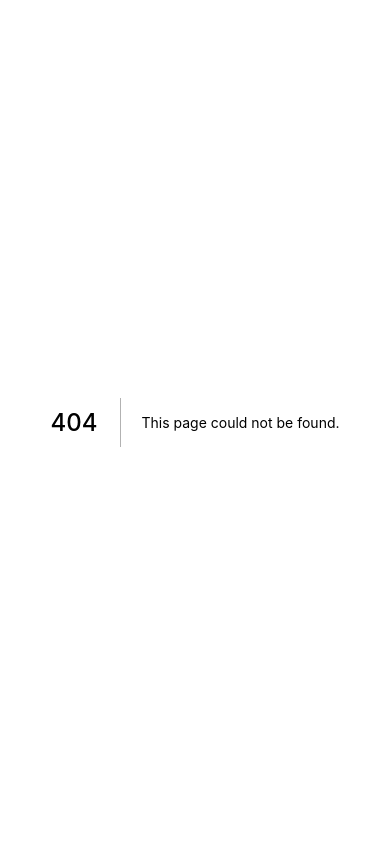
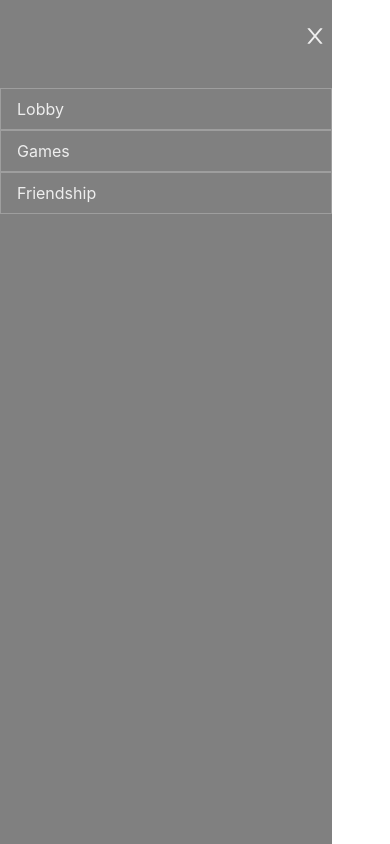
Before and after one commit to mohamedeliwa/chat-app, a Next.js app: page /rooms in a window 390 px wide. Before the commit this address had no page. Built offline with nearby package versions, Linux system fonts and the light colour scheme.

Commit message:
responsive navbar created

```diff
--- /dev/null
+++ b/components/Navbar.tsx
@@ -0,0 +1,50 @@
+import { useState } from "react";
+import Link from "next/link";
+import { Nav } from "react-bootstrap";
+import { GiHamburgerMenu } from "react-icons/gi";
+import { AiOutlineClose } from "react-icons/ai";
+import styles from "../styles/Navbar.module.scss";
+
+const Navbar = () => {
+  const [state, setState] = useState("open");
+
+  const handleState = (e) => {
+    e.preventDefault();
+    setState(state === "open" ? "collapse" : "open");
+  };
+
+  return (
+    <div
+      className={
+        state === "open"
+          ? styles.navbarContainer_opened
+          : styles.navbarContainer_collapsed
+      }
+    >
+      {state === "collapse" ? (
+        <GiHamburgerMenu className={styles.burgerbtn} onClick={handleState} />
+      ) : (
+        <AiOutlineClose className={styles.burgerbtn} onClick={handleState} />
+      )}
+      <Nav defaultActiveKey="/home" className={`flex-column ${styles.nav}`}>
+        <Link href="/">
+          <Nav.Link className={styles.navLink} href="/">
+            Lobby
+          </Nav.Link>
+        </Link>
+        <Link href="/">
+          <Nav.Link className={styles.navLink} href="/">
+            Games
+          </Nav.Link>
+        </Link>
+        <Link href="/">
+          <Nav.Link className={styles.navLink} href="/">
+            Friendship
+          </Nav.Link>
+        </Link>
+      </Nav>
+    </div>
+  );
+};
+
+export default Navbar;
--- a/package.json
+++ b/package.json
@@ -13,6 +13,7 @@
     "react": "16.13.1",
     "react-bootstrap": "^1.3.0",
     "react-dom": "16.13.1",
+    "react-icons": "^3.11.0",
     "sass": "^1.27.0"
   },
   "devDependencies": {
--- /dev/null
+++ b/pages/rooms.tsx
@@ -0,0 +1,12 @@
+import  Navbar  from "../components/Navbar"
+
+const Rooms = () => {
+  return (
+    <div style={{position: 'relative'}}>
+      <h1> Hello Roooms</h1>
+      <Navbar />
+    </div>
+  );
+};
+
+export default Rooms;
--- /dev/null
+++ b/styles/Navbar.module.scss
@@ -0,0 +1,44 @@
+.navbarContainer_collapsed {
+  background-color: grey;
+  position: absolute;
+  top: 0;
+  left: 0;
+  width: 2rem;
+  height: 100vh;
+  padding-top: 1.5rem;
+  .burgerbtn {
+    color: #eee;
+    font-size: 1.5rem;
+    cursor: pointer;
+    position: absolute;
+    right: 5px;
+  }
+  .nav {
+    display: none;
+  }
+}
+
+.navbarContainer_opened {
+  background-color: grey;
+  position: absolute;
+  top: 0;
+  left: 0;
+  width: 85vw;
+  height: 100vh;
+  padding-top: 1.5rem;
+  .burgerbtn {
+    color: #eee;
+    font-size: 1.5rem;
+    cursor: pointer;
+    position: absolute;
+    right: 5px;
+  }
+  .nav {
+    margin-top: 4rem;
+    .navLink {
+      color: #eee;
+      border: 1px solid rgb(158, 158, 158);
+      cursor: pointer;
+    }
+  }
+}
```
Also changed, not shown: 1 other file (tests, documents, lock files or other folders).
